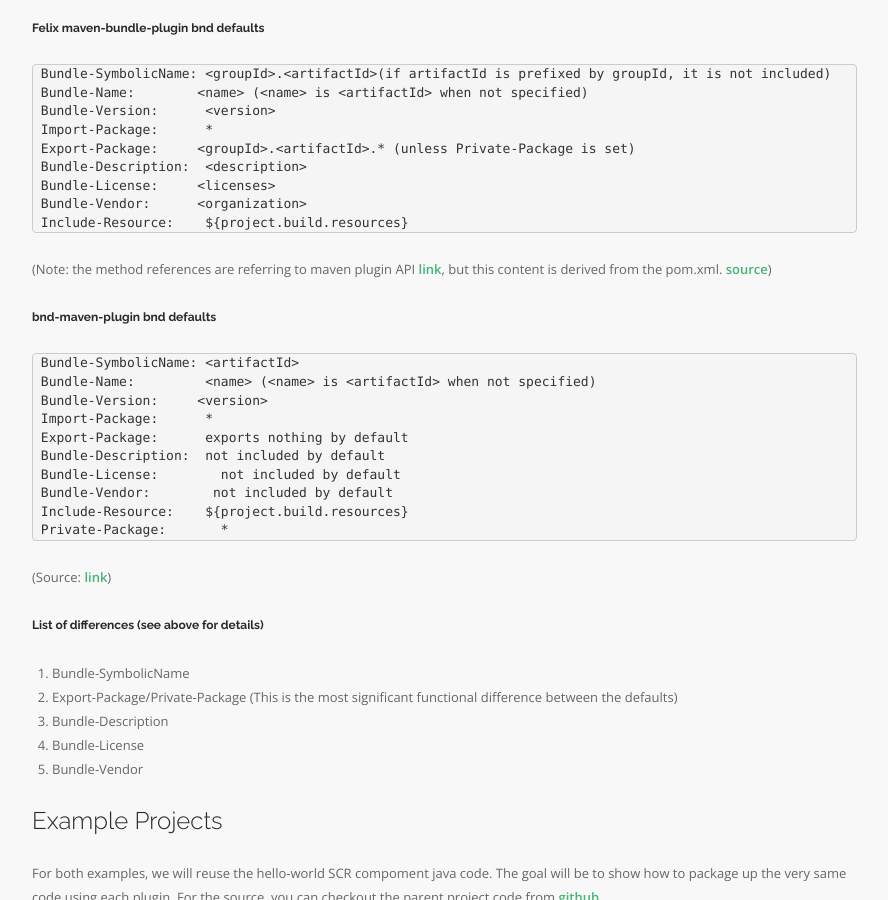
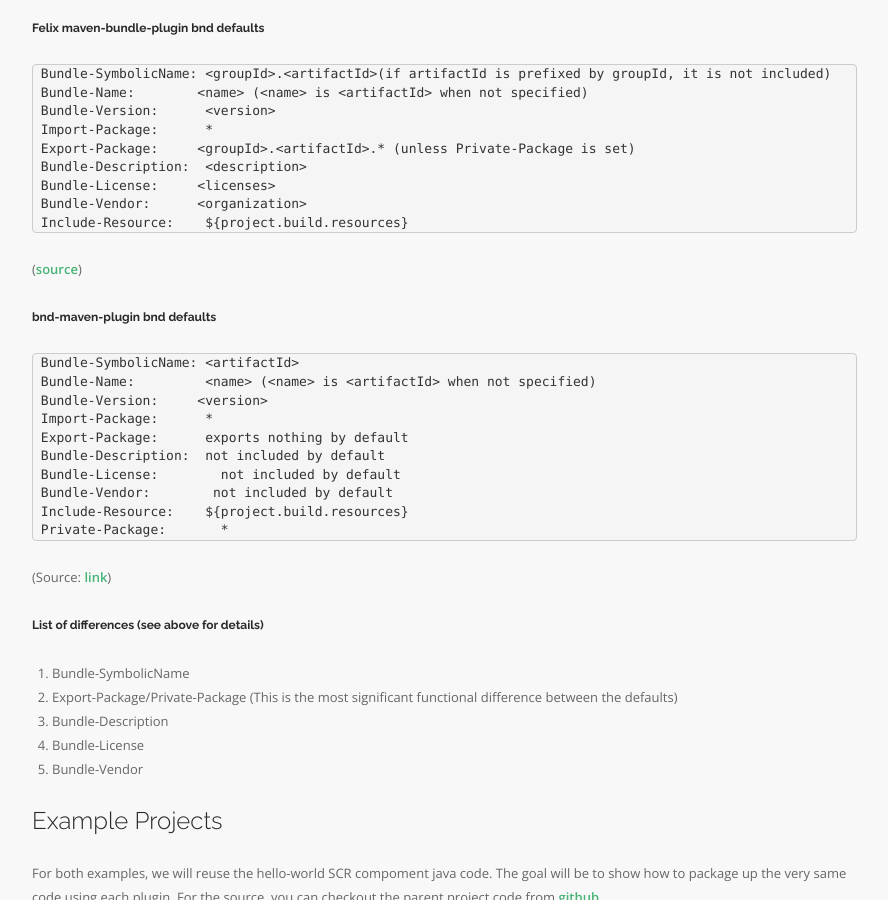
Before and after one commit to stackleader/stackleader.github.io, a Jekyll site: the page built from _posts/2016-05-27-comparing-maven-plugins-for-osgi.markdown, in a window 1280 px wide and 900 px high, scrolled down 2903 px. Shown: the whole window, without its empty margins (53-941 px from the left). Built offline with Jekyll 4.4.1, drawn with Linux system fonts in a browser that asks for light colours; nearby versions of some CDN libraries.

Commit message:
updated info to remove old content referencing maven api

```diff
--- a/_posts/2016-05-27-comparing-maven-plugins-for-osgi.markdown
+++ b/_posts/2016-05-27-comparing-maven-plugins-for-osgi.markdown
@@ -98,7 +98,7 @@
  Bundle-Vendor:      <organization>
  Include-Resource:    ${project.build.resources}
 {% endhighlight %}
-(Note: the method references are referring to maven plugin API [link](https://maven.apache.org/ref/3.2.3/apidocs/org/apache/maven/project/MavenProject.html), but this content is derived from the pom.xml. [source](http://svn.apache.org/repos/asf/felix/trunk/tools/maven-bundle-plugin/src/main/java/org/apache/felix/bundleplugin/BundlePlugin.java){:target="_blank"})
+([source](http://svn.apache.org/repos/asf/felix/trunk/tools/maven-bundle-plugin/src/main/java/org/apache/felix/bundleplugin/BundlePlugin.java){:target="_blank"})
 
 ###### bnd-maven-plugin bnd defaults
 {% highlight text %}
```
